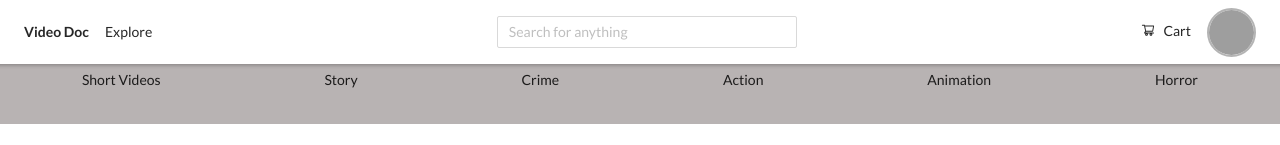
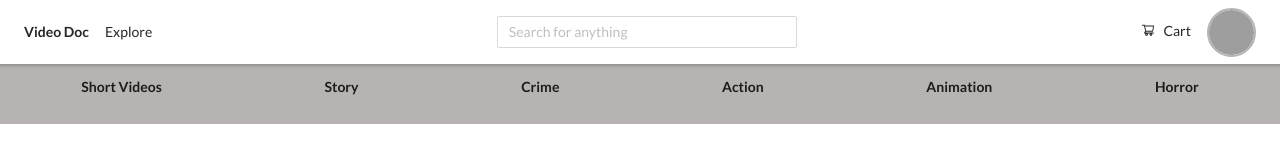
Before and after one commit to testcafects/Short-Film, a React (Create React App) app: page / in a window 1280 px wide. Shown: the top 145 px of the page. Built offline with nearby package versions, Linux system fonts and the light colour scheme; grey boxes are pictures that could not be loaded.

Commit message:
feat: 🎸 added homepage template

```diff
--- a/src/atoms/ButtonCustom/ButtonCustom.module.scss
+++ b/src/atoms/ButtonCustom/ButtonCustom.module.scss
@@ -1,3 +1,12 @@
 .a-button-custom{
-
+    height: 3.75rem;
+    :hover{
+        color: white;
+    }
+    button {
+        height: 100%;
+        p {
+            font-weight: bold;
+        }
+    }
 }
--- a/src/pages/HomePageMain/HomePageMain.js
+++ b/src/pages/HomePageMain/HomePageMain.js
@@ -1,29 +1,15 @@
 import React from 'react';
-import Watchlist from '../../molecules/Watchlist/Watchlist';
 import ActionBar from '../../organisms/ActionBar/ActionBar';
-import TabPanleCustom from '../../organisms/TabPanleCustom/TabPanleCustom';
-import VideosPromotingSection from '../../organisms/VideosPromotingSection/VideosPromotingSection';
+import HomePageTemplate from '../../templates/HomePageTemplate/HomePageTemplate';
 import style from './HomePageMain.module.scss'
 
 
 const HomePageMain = props => {
     const data = ['Short Videos', 'Story', 'Crime', 'Action', 'Animation', 'Horror']
-    const bestVideos = ['Best in Short Videos', 'Best in Comedy', 'Best in Animation', 'Best in Crime', 'Best in Horror']
-    const videosTypesPromo = ['Trending', "New", 'Most Popular'];
-    const watchListSection = ['Course','Learning Path']
     return (
         <div className={style['p-home-page-main']} data-test="homePageBody">
             <ActionBar listData={data} />
-            <div className={style['mainContentBody']}>
-                <Watchlist videosTypes ={watchListSection}/>
-                <TabPanleCustom videosTypes={videosTypesPromo} />
-
-                {
-                    bestVideos.map((bestVideo, index) => {
-                        return <VideosPromotingSection key={index} type={bestVideo} />
-                    })
-                }
-            </div>
+            <HomePageTemplate/>
         </div>
     )
 }
--- a/src/pages/HomePageMain/HomePageMain.module.scss
+++ b/src/pages/HomePageMain/HomePageMain.module.scss
@@ -1,6 +1,4 @@
 .p-home-page-main{
-    .mainContentBody {
-        margin: 0 4rem 0;
-    }
+
 
 }
--- /dev/null
+++ b/src/templates/HomePageTemplate/HomePageTemplate.js
@@ -0,0 +1,26 @@
+import React from 'react';
+import Watchlist from '../../molecules/Watchlist/Watchlist';
+import TabPanleCustom from '../../organisms/TabPanleCustom/TabPanleCustom';
+import VideosPromotingSection from '../../organisms/VideosPromotingSection/VideosPromotingSection';
+import style from './HomePageTemplate.module.scss'
+
+const HomePageTemplate = props => {
+    const bestVideos = ['Best in Short Videos', 'Best in Comedy', 'Best in Animation', 'Best in Crime', 'Best in Horror']
+    const videosTypesPromo = ['Trending', "New", 'Most Popular'];
+    const watchListSection = ['Course', 'Learning Path']
+    return (
+        <div className={style['t-home-page-template']} data-test="">
+            <div className={style['mainContentBody']}>
+                <Watchlist videosTypes={watchListSection} />
+                <TabPanleCustom videosTypes={videosTypesPromo} />
+                {
+                    bestVideos.map((bestVideo, index) => {
+                        return <VideosPromotingSection key={index} type={bestVideo} />
+                    })
+                }
+            </div>
+        </div>
+    );
+};
+
+export default HomePageTemplate;
--- /dev/null
+++ b/src/templates/HomePageTemplate/HomePageTemplate.module.scss
@@ -0,0 +1,5 @@
+.t-home-page-template{
+    .mainContentBody {
+        margin: 0 4rem 0;
+    }
+}
```
Also changed, not shown: 1 other file (tests, documents, lock files or other folders).
